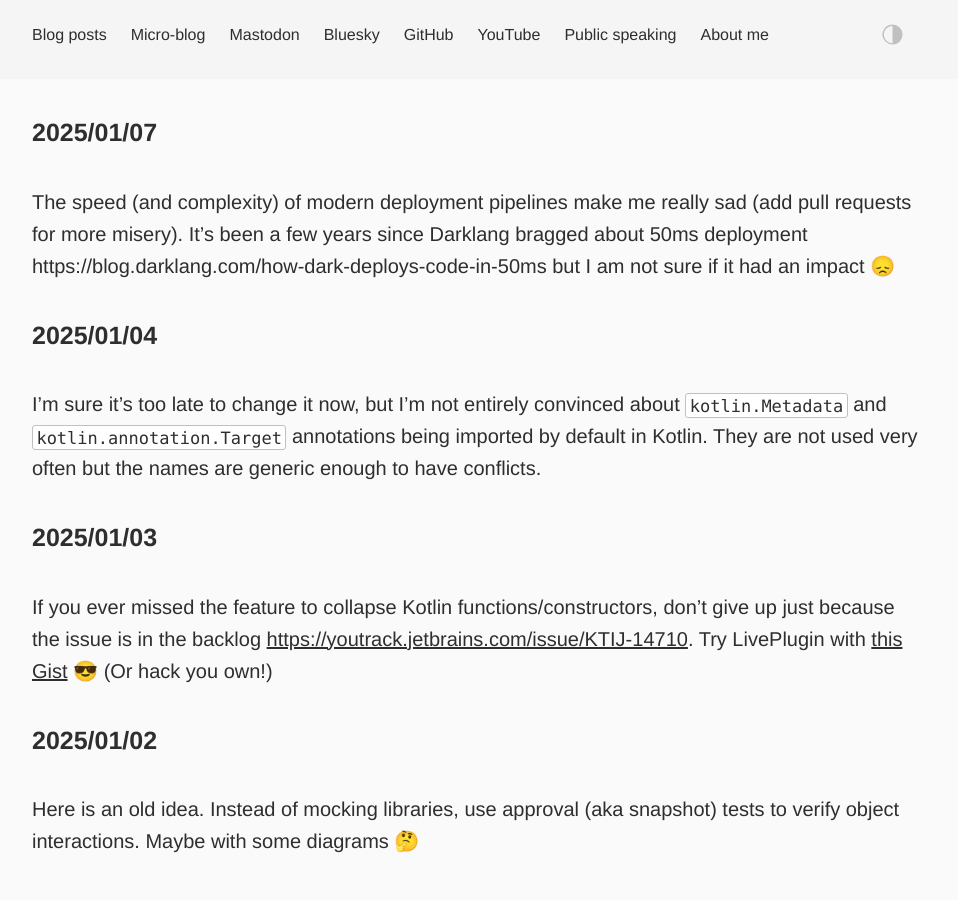
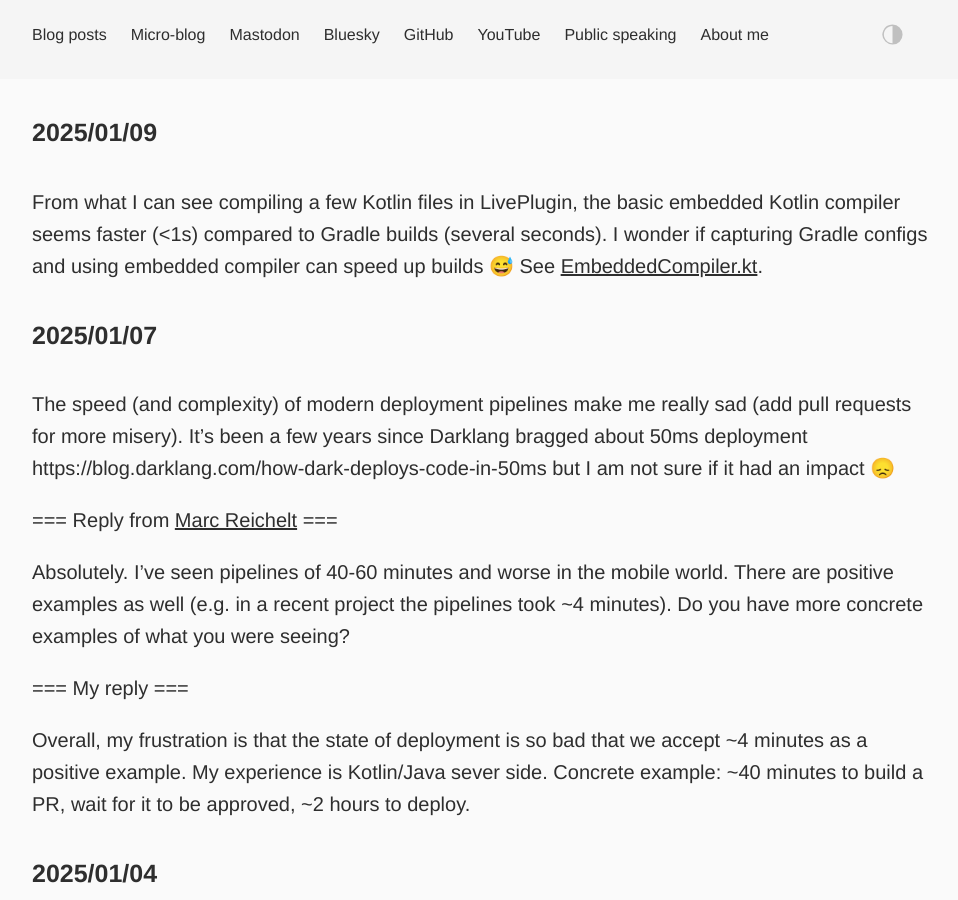
Before and after one commit to dkandalov/dkandalov.github.io, a Jekyll site: the page built from micro-blog.md, in a window 1280 px wide and 900 px high. Shown: the whole window, without its empty margins (160-1118 px from the left). Built offline with Jekyll 4.4.1, drawn with Linux system fonts in a browser that asks for light colours.

Commit message:
updated micro-blog

```diff
--- a/micro-blog.md
+++ b/micro-blog.md
@@ -3,8 +3,21 @@ layout: post
 permalink: /micro-blog/
 ---
 
+#### 2025/01/09
+From what I can see compiling a few Kotlin files in LivePlugin, the basic embedded Kotlin compiler seems faster (<1s) compared to Gradle builds (several seconds). I wonder if capturing Gradle configs and using embedded compiler can speed up builds 😅 See [EmbeddedCompiler.kt](https://github.com/dkandalov/live-plugin/blob/master/kotlin-compiler-wrapper/src/liveplugin/implementation/kotlin/EmbeddedCompiler.kt).
+
 #### 2025/01/07
 The speed (and complexity) of modern deployment pipelines make me really sad (add pull requests for more misery). It's been a few years since Darklang bragged about 50ms deployment https://blog.darklang.com/how-dark-deploys-code-in-50ms but I am not sure if it had an impact 😞
+
+=== Reply from [Marc Reichelt](https://bsky.app/profile/mreichelt.bsky.social) ===
+
+Absolutely. I've seen pipelines of 40-60 minutes and worse in the mobile world. There are positive examples as well (e.g. in a recent project the pipelines took ~4 minutes).
+Do you have more concrete examples of what you were seeing?
+
+=== My reply ===
+
+Overall, my frustration is that the state of deployment is so bad that we accept ~4 minutes as a positive example. My experience is Kotlin/Java sever side. Concrete example: ~40 minutes to build a PR, wait for it to be approved, ~2 hours to deploy.
+
 
 #### 2025/01/04
 I'm sure it's too late to change it now, but I'm not entirely convinced about `kotlin.Metadata` and `kotlin.annotation.Target` annotations being imported by default in Kotlin. They are not used very often but the names are generic enough to have conflicts.
```
